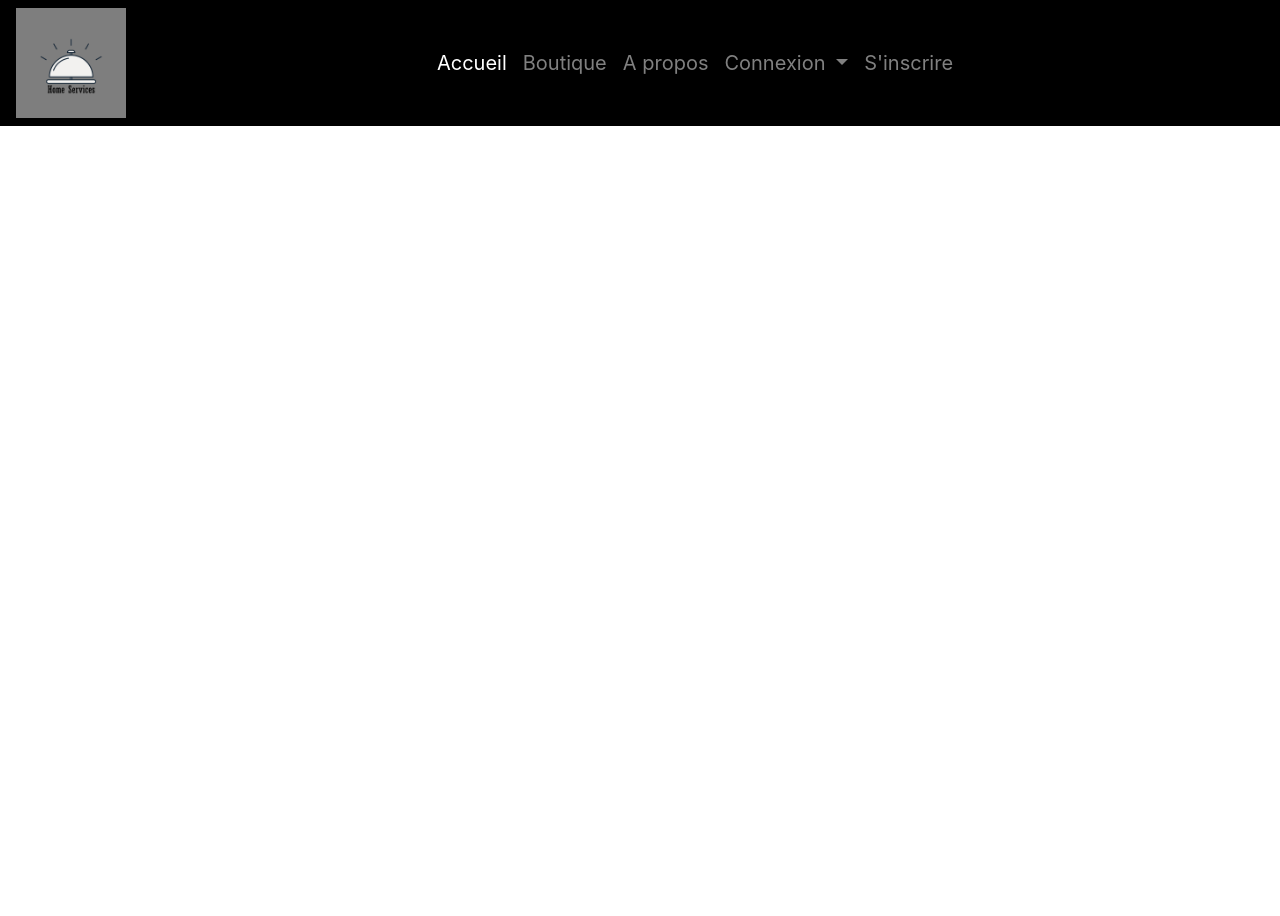
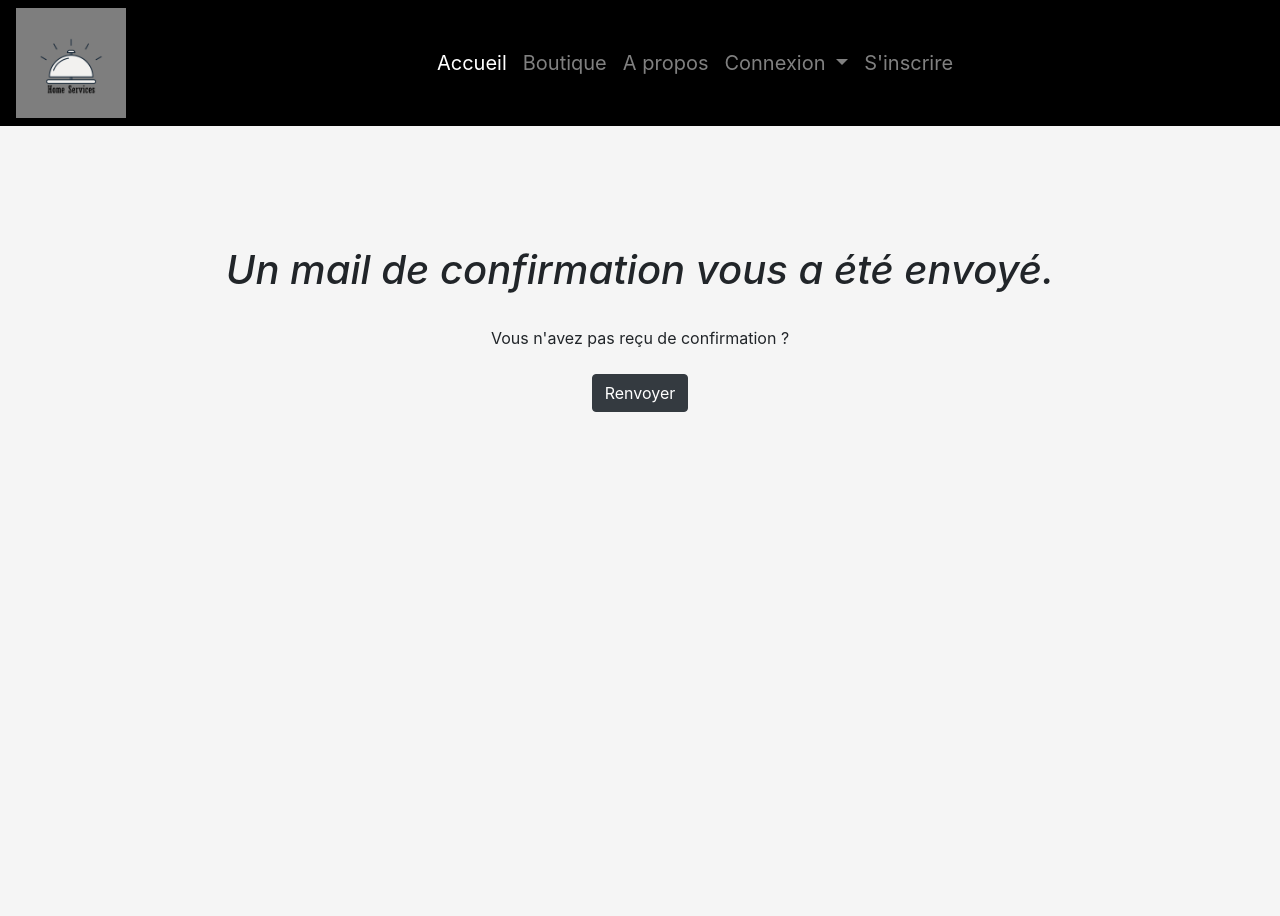
Before and after one commit to XenorInspire/home-services, a PHP site: page /waiting_register.php in a window 1280 px wide. Before the commit the page ends 126 px from the top, so only its background shows below. Run offline with PHP 8.4, Linux system fonts and the light colour scheme.

Commit message:
ADD waiting_register.php

```diff
--- a/WEB/Front Office/css/style.css
+++ b/WEB/Front Office/css/style.css
@@ -40,6 +40,12 @@ nav a {
 .nav-item {
 
   position: relative;
+
+}
+
+li {
+
+  list-style: none;
 
 }
 
--- a/WEB/Front Office/waiting_register.php
+++ b/WEB/Front Office/waiting_register.php
@@ -16,8 +16,39 @@
     <?php require_once("include/header.php"); ?>
 
     <main>
-
-
+        <br>
+        <br>
+        <br>
+        <br>
+        <br>
+        <section class="container text-center"">
+            <h1><i>Un mail de confirmation vous a été envoyé.</i></h1>
+            <br>
+            <li>Vous n'avez pas reçu de confirmation ?</li>
+            <br>
+            <button type="button" onclick="window.location.href = 'mail_again.php';" class="btn btn-dark">Renvoyer</button>
+        </section>
+        <br>
+        <br>
+        <br>
+        <br>
+        <br>
+        <br>
+        <br>
+        <br>
+        <br>
+        <br>
+        <br>
+        <br>
+        <br>
+        <br>
+        <br>
+        <br>
+        <br>
+        <br>
+        <br>
+        <br>
+        <br>
     </main>
 
     <?php require_once("include/footer.php"); ?>
```
